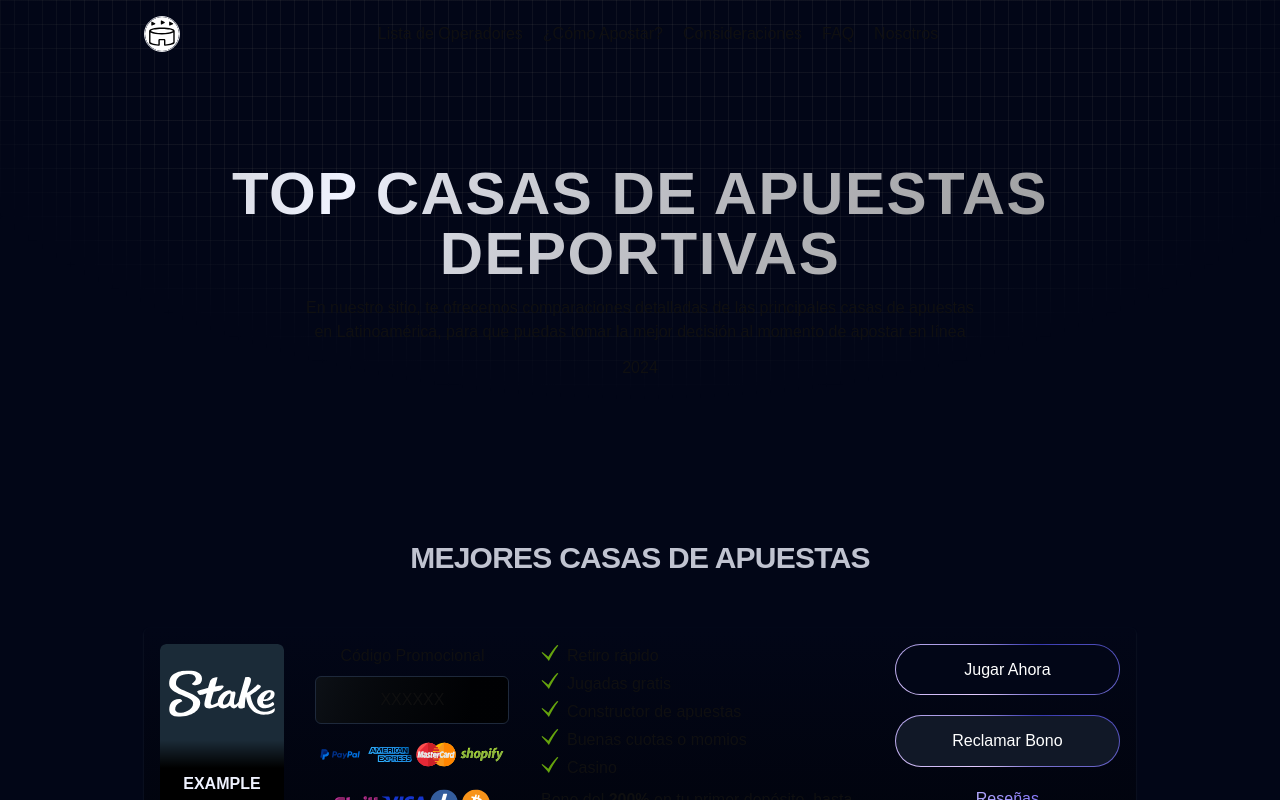
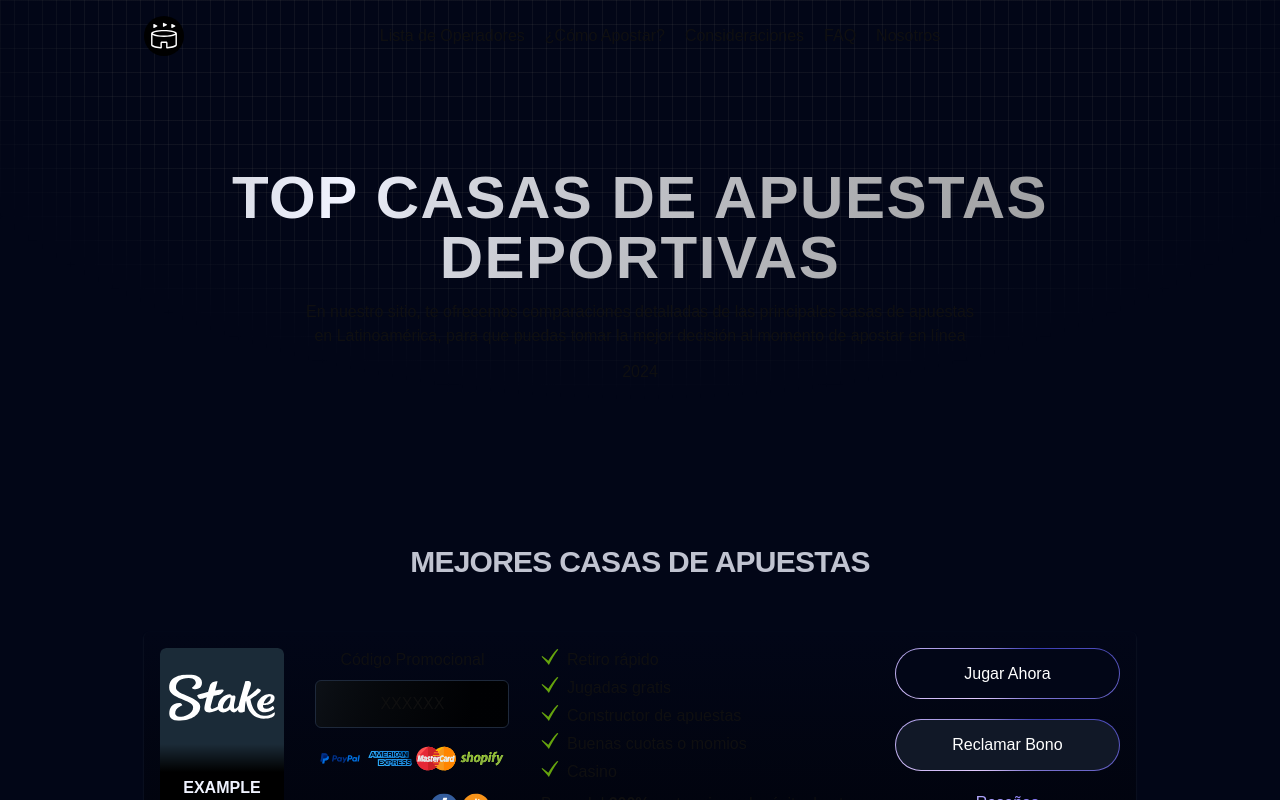
Before and after one commit to lunoxdev/mi-casa-de-apuesta, an Astro site: page / in a window 1280 px wide. Shown: the top 800 px of the page. Built offline with nearby package versions, Linux system fonts and the light colour scheme; Astro itself is replaced by a stand-in of ours.

Commit message:
Se ajusta el diseno del logo

```diff
--- a/src/components/Navbar.tsx
+++ b/src/components/Navbar.tsx
@@ -16,13 +16,13 @@
     <header id="header-nav" className="sticky z-50 top-0 w-full p-4">
       <div className="flex justify-between items-center">
         <div>
-          <a href="/">
+          <a href="https://micasadeapuesta.com/">
             <img
-              src="/favicon.svg"
+              src="/logo.svg"
               alt="Mi casas de apuestas Logo"
-              className="border rounded-full"
-              width="36"
-              height="36"
+              className=" hover:scale-110"
+              width="40"
+              height="40"
             />
           </a>
         </div>
```
